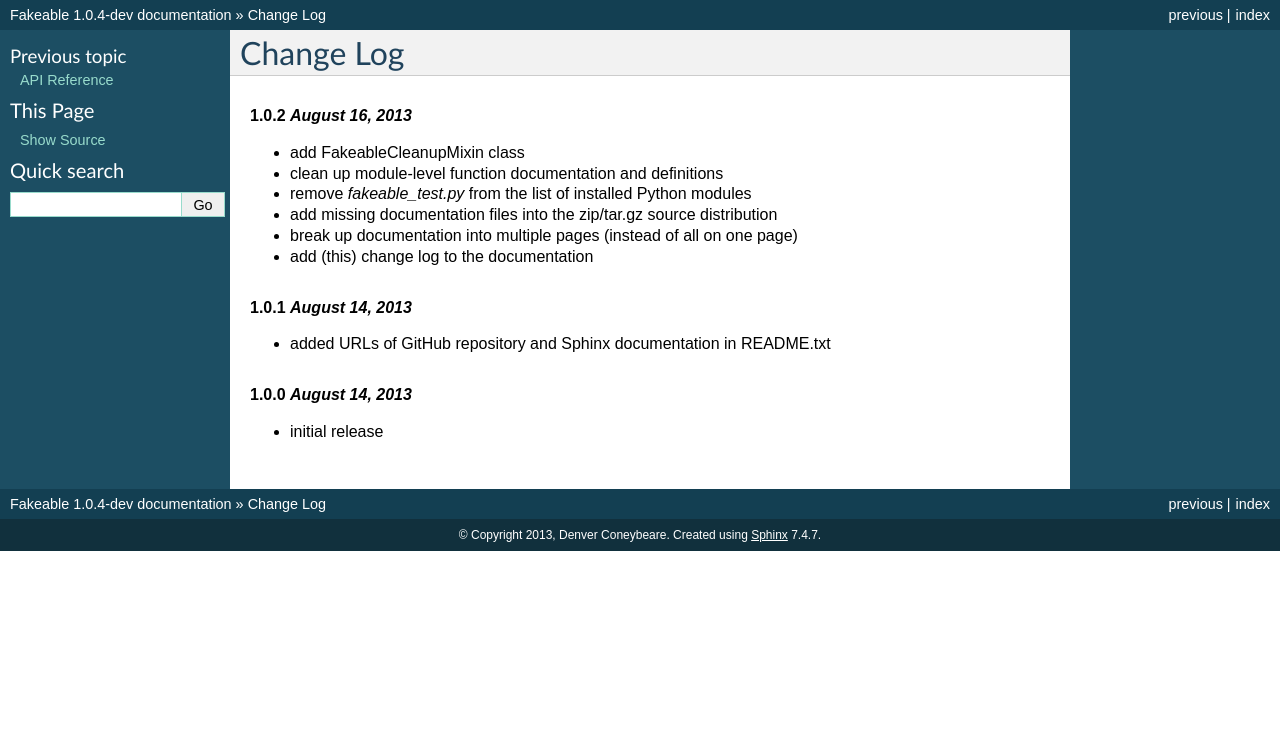
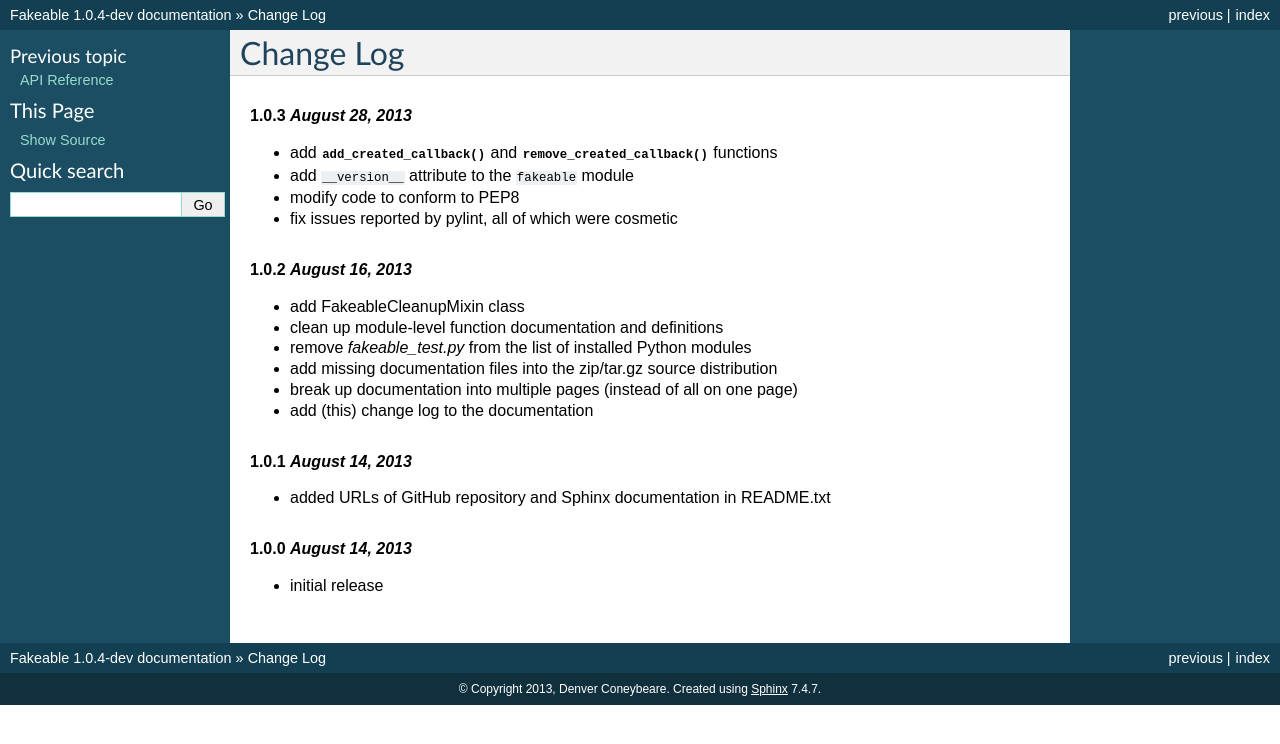
Before and after one commit to sleepydragonsw/fakeable, a Sphinx documentation site: the page built from doc/changelog.rst, in a window 1280 px wide. Shown: the top 744 px of the page. Built offline with Sphinx 7.4.7, drawn with Linux system fonts in a browser that asks for light colours.

Commit message:
doc/changelog.rst: add changelog entries for v1.0.3 (should have been included in the 1.0.3 release, but oh well)

```diff
--- a/doc/changelog.rst
+++ b/doc/changelog.rst
@@ -1,5 +1,12 @@
 Change Log
 ==========
+
+.. rubric:: 1.0.3 *August 28, 2013*
+
+- add :func:`~fakeable.add_created_callback` and :func:`~fakeable.remove_created_callback` functions
+- add ``__version__`` attribute to the ``fakeable`` module
+- modify code to conform to PEP8
+- fix issues reported by pylint, all of which were cosmetic
 
 .. rubric:: 1.0.2 *August 16, 2013*
 
```
